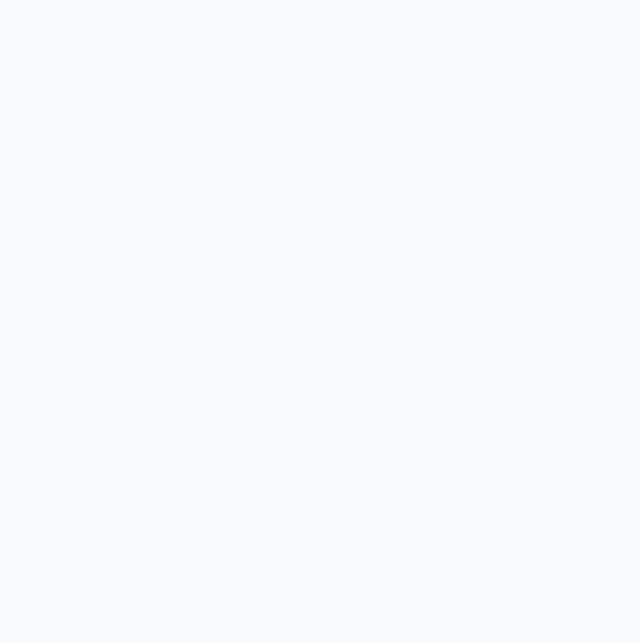
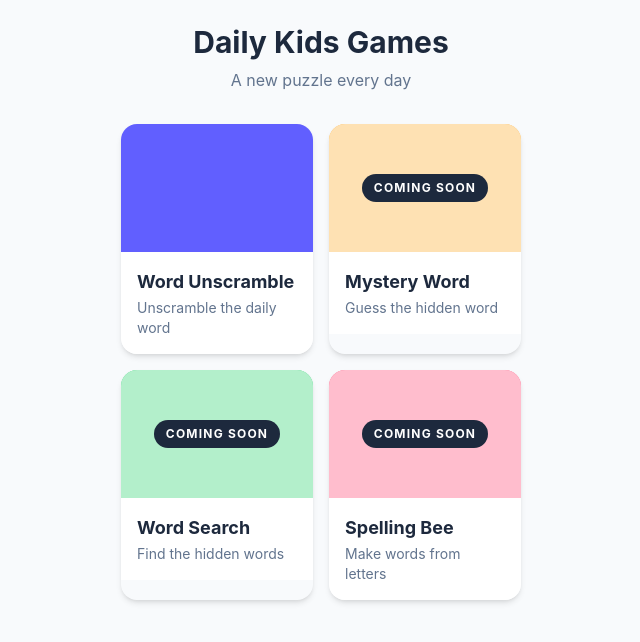
Before and after one commit to dirkcallaway/daily-kids-games, a Nuxt app: page / in a window 1280 px wide. Before the commit this address had no page. Shown: the top 642 px of the page, without its empty margins (319-959 px from the left). Built offline with nearby package versions, Linux system fonts and the light colour scheme.

Commit message:
Added hints, styling, and main hub page

```diff
--- a/app/assets/css/main.css
+++ b/app/assets/css/main.css
@@ -1 +1,19 @@
 @import "tailwindcss";
+
+@keyframes pop {
+  0%   { transform: scale(0.8); }
+  50%  { transform: scale(1.12); }
+  100% { transform: scale(1); }
+}
+
+@keyframes reveal {
+  0%   { transform: scaleY(1); }
+  45%  { transform: scaleY(0); }
+  55%  { transform: scaleY(0); }
+  100% { transform: scaleY(1); }
+}
+
+@keyframes modal-in {
+  from { opacity: 0; transform: scale(0.95) translateY(8px); }
+  to   { opacity: 1; transform: scale(1)    translateY(0); }
+}
--- /dev/null
+++ b/app/components/hub/GameCard.vue
@@ -0,0 +1,40 @@
+<script setup lang="ts">
+defineProps<{
+  title: string;
+  description: string;
+  route: string;
+  color: 'indigo' | 'amber' | 'green' | 'rose';
+  available: boolean;
+}>();
+</script>
+
+<template>
+  <NuxtLink
+    :to="available ? route : ''"
+    class="relative block rounded-2xl overflow-hidden shadow-md transition-transform"
+    :class="available ? 'hover:scale-105 active:scale-95' : 'cursor-default'"
+  >
+    <div
+      class="h-32 w-full"
+      :class="{
+        'bg-indigo-500': color === 'indigo',
+        'bg-amber-500': color === 'amber',
+        'bg-green-500': color === 'green',
+        'bg-rose-500': color === 'rose',
+      }" />
+    <div class="p-4 bg-white">
+      <h2 class="font-bold text-slate-800 text-lg">{{ title }}</h2>
+      <p class="text-slate-500 text-sm mt-0.5">{{ description }}</p>
+    </div>
+
+    <!-- Coming soon overlay -->
+    <div
+      v-if="!available"
+      class="absolute top-0 left-0 right-0 h-32 bg-white/70 flex items-center justify-center"
+    >
+      <span class="bg-slate-800 text-white text-xs font-bold uppercase tracking-widest px-3 py-1.5 rounded-full">
+        Coming Soon
+      </span>
+    </div>
+  </NuxtLink>
+</template>
--- a/app/components/unscramble/AnswerSlot.vue
+++ b/app/components/unscramble/AnswerSlot.vue
@@ -4,6 +4,7 @@ import type { LetterState } from '~/types/game';
 const props = defineProps<{
   letter: string | null;
   state: LetterState;
+  index?: number;
 }>();
 
 const bgColor = computed(() => {
@@ -12,12 +13,24 @@ const bgColor = computed(() => {
   if (props.state === 'locked') return 'bg-blue-400 border-blue-400 text-white';
   return props.letter ? 'bg-white border-indigo-400' : 'bg-white border-slate-300';
 });
+
+const animationStyle = computed(() => {
+  const delay = `${(props.index ?? 0) * 0.15}s`;
+  if (props.state === 'correct' || props.state === 'absent') {
+    return { animation: `reveal 0.5s ease ${delay} both` };
+  }
+  if (props.state === 'pending' && props.letter) {
+    return { animation: 'pop 0.2s ease both' };
+  }
+  return {};
+});
 </script>
 
 <template>
   <div
     class="flex items-center justify-center w-12 h-12 border-2 rounded-lg font-bold text-xl uppercase transition-colors"
     :class="bgColor"
+    :style="animationStyle"
   >
     {{ letter ?? '' }}
   </div>
--- a/app/components/unscramble/GameBoard.vue
+++ b/app/components/unscramble/GameBoard.vue
@@ -4,7 +4,7 @@ import { useGameState } from '~/composables/useGameState';
 import { useWordOfDay } from '~/composables/useWordOfDay';
 import { useStats } from '~/composables/useStats';
 
-const { state, initGame, placeTile, removeLast, submitGuess } = useGameState();
+const { state, initGame, placeTile, removeLast, submitGuess, useHint, } = useGameState();
 const { wordEntry, dateKey } = useWordOfDay();
 const { getStats } = useStats();
 
@@ -21,6 +21,11 @@ watch(() => state.gameStatus, (status) => {
 onMounted(() => {
   const savedMode = (localStorage.getItem('unscramble-mode-pref') ?? 'normal') as GameMode;
   initGame(savedMode, wordEntry, dateKey);
+  window.addEventListener('keydown', handleKeydown);
+});
+
+onUnmounted(() => {
+  window.removeEventListener('keydown', handleKeydown);
 });
 
 function switchMode(newMode: GameMode) {
@@ -40,6 +45,15 @@ const emptyRowCount = computed(() => {
 const allSlotsFilled = computed(() =>
   state.currentGuess.every(v => v !== null)
 );
+
+function handleKeydown(e: KeyboardEvent) {
+  if (state.gameStatus !== 'playing') return;
+  if (e.key === 'Backspace' || e.key === 'Delete') {
+    removeLast();
+  } else if (e.key === 'Enter' && allSlotsFilled.value) {
+    submitGuess();
+  }
+}
 </script>
 
 <template>
@@ -112,6 +126,11 @@ const allSlotsFilled = computed(() =>
       >
         ← Back
       </button>
+      <UnscrambleHintButton
+        v-if="state.mode === 'normal'"
+        :hint-used="state.hintUsed"
+        @hint="useHint"
+      />
       <button
         class="px-4 py-2 rounded-lg font-semibold transition-colors"
         :class="allSlotsFilled
--- a/app/components/unscramble/GuessRow.vue
+++ b/app/components/unscramble/GuessRow.vue
@@ -19,6 +19,7 @@ const props = defineProps<{
         :key="i"
         :letter="gl.letter"
         :state="gl.state"
+        :index="i"
       />
     </template>
 
--- /dev/null
+++ b/app/components/unscramble/HintButton.vue
@@ -0,0 +1,22 @@
+<script setup lang="ts">
+defineProps<{
+  hintUsed: boolean;
+}>();
+
+const emit = defineEmits<{
+  hint: [];
+}>();
+</script>
+
+<template>
+  <button
+    class="flex items-center gap-1.5 px-3 py-1.5 rounded-lg text-sm font-semibold transition-colors"
+    :class="hintUsed
+      ? 'bg-slate-100 text-slate-400 cursor-not-allowed'
+      : 'bg-amber-100 text-amber-600 hover:bg-amber-200'"
+    :disabled="hintUsed"
+    @click="emit('hint')"
+  >
+    💡 {{ hintUsed ? 'Hint used' : 'Hint' }}
+  </button>
+</template>
--- a/app/components/unscramble/ResultModal.vue
+++ b/app/components/unscramble/ResultModal.vue
@@ -15,7 +15,10 @@ const emit = defineEmits<{
 
 <template>
   <div class="fixed inset-0 bg-black/50 flex items-center justify-center z-50 p-4">
-    <div class="bg-white rounded-2xl shadow-xl w-full max-w-sm p-6 flex flex-col items-center gap-4">
+    <div
+      class="bg-white rounded-2xl shadow-xl w-full max-w-sm p-6 flex flex-col items-center gap-4"
+      style="animation: modal-in 0.3s ease both"
+    >
 
       <div class="text-center">
         <p class="text-4xl mb-1">{{ status === 'won' ? '🎉' : '😢' }}</p>
--- /dev/null
+++ b/app/pages/index.vue
@@ -0,0 +1,39 @@
+<template>
+  <div class="max-w-md mx-auto p-6">
+    <div class="text-center mb-8">
+      <h1 class="text-3xl font-bold text-slate-800">Daily Kids Games</h1>
+      <p class="text-slate-500 mt-2">A new puzzle every day</p>
+    </div>
+
+    <div class="grid grid-cols-2 gap-4">
+      <HubGameCard
+        title="Word Unscramble"
+        description="Unscramble the daily word"
+        route="/unscramble"
+        color="indigo"
+        :available="true"
+      />
+      <HubGameCard
+        title="Mystery Word"
+        description="Guess the hidden word"
+        route="/mystery"
+        color="amber"
+        :available="false"
+      />
+      <HubGameCard
+        title="Word Search"
+        description="Find the hidden words"
+        route="/wordsearch"
+        color="green"
+        :available="false"
+      />
+      <HubGameCard
+        title="Spelling Bee"
+        description="Make words from letters"
+        route="/spelling"
+        color="rose"
+        :available="false"
+      />
+    </div>
+  </div>
+</template>
```
